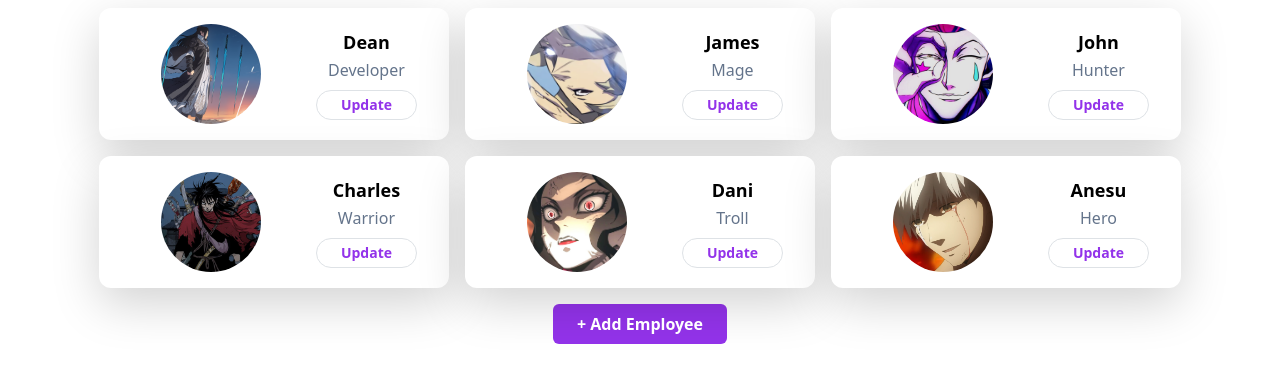
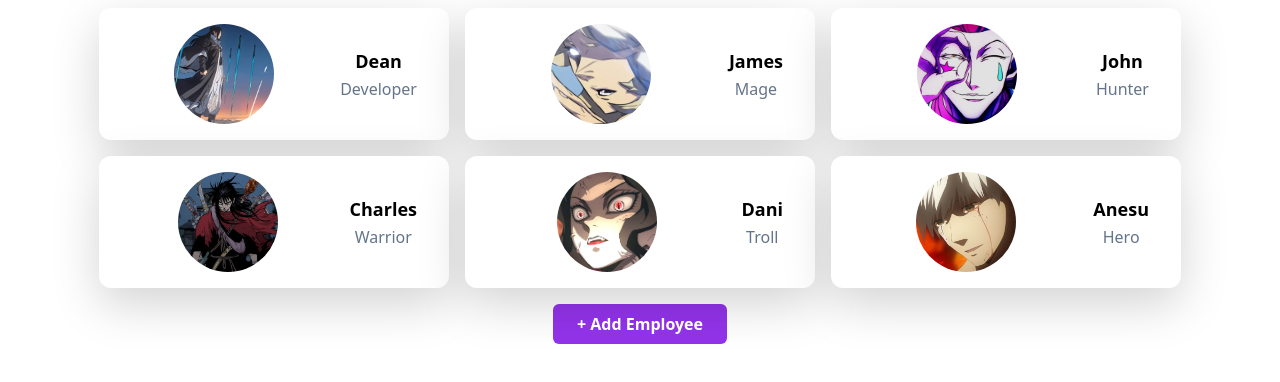
Before and after one commit to dean-nema/react, a React (Create React App) app: page / in a window 1280 px wide. Shown: the top 382 px of the page. Built offline with nearby package versions, Linux system fonts and the light colour scheme.

Commit message:
passing a component from app.js
here I moved i placed a variable in app.js that will hold the editEmployee component and used that variable inside employee file

```diff
--- a/src/App.js
+++ b/src/App.js
@@ -4,6 +4,7 @@ import Employee from './components/employee';
 import { useState } from 'react';
 import {v4 as uuidv4} from 'uuid';
 import AddEmployee from './components/AddEmployee';
+import EditEmployee from './components/EditEmployee';
 function App() {
   const [employees, setEmployees] = useState(
     [
@@ -69,13 +70,21 @@ return (
     <>
       <div className="flex flex-wrap justify-center" >
       {employees.map((employee)=>{
+        const editEmployee = (
+        <EditEmployee
+        id={employee.id}
+        name={employee.name}
+        role={employee.role}
+        updateEmployee={updateEmployee}
+        />
+        );
            return (<Employee
             key={employee.id}
             id={employee.id}
             name={employee.name}
             role={employee.role}
             img={employee.img}
-            updateEmployee = {updateEmployee}
+           editEmployee = {editEmployee}
           />
          )
       })}
--- a/src/components/employee.js
+++ b/src/components/employee.js
@@ -16,11 +16,7 @@ function Employee(props){
             <p className="text-slate-500 font-medium">{props.role}</p>
           </div>
 
-          <EditEmployee
-          id={props.id}
-          name={props.name}
-          role={props.role}
-          updateEmployee={props.updateEmployee}/>
+         {props.EditEmployee}
 
         </div>
       </div>
```
